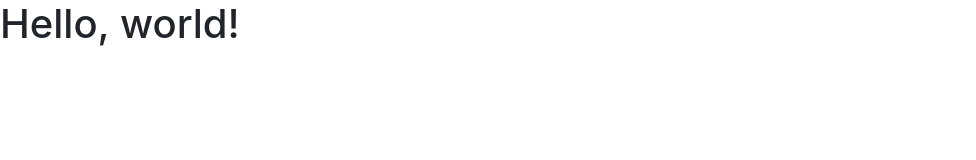
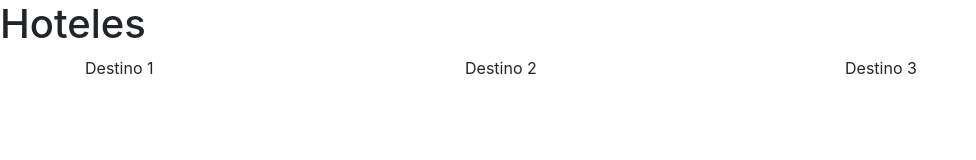
Before and after one commit to sofiidelgado/curso-bootstrap, a website: page index.html in a window 1280 px wide. Shown: the whole page, without its empty margins (0-976 px from the left). Drawn offline with nearby package versions, Linux system fonts and the light colour scheme.

Commit message:
Agregando columnas

```diff
--- a/index.html
+++ b/index.html
@@ -11,9 +11,22 @@
     <title>Mi paginita</title>
   </head>
   <body>
-    <h1>Hello, world!</h1>
+      <h1>Hoteles</h1>
+      <div class="container">
+          <div class="row">
+              <div class="col-sm">
+                  Destino 1
+                </div>
+                <div class="col-sm">
+                    Destino 2
+                  </div>
+                <div class="col-sm">
+                    Destino 3
+                  </div>
+            </div>
+        </div>
 
-    <!-- Optional JavaScript; choose one of the two! -->
+
     <!--Jquery-->
     <script src="node_modules/jquery/dist/jquery.min.js"></script>
     <!--Popper-->
```
